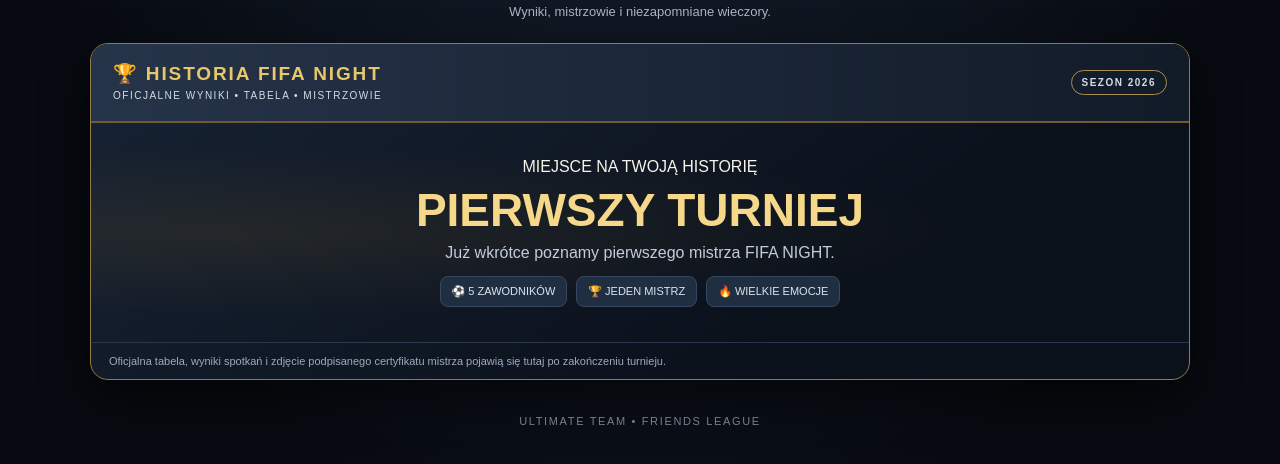
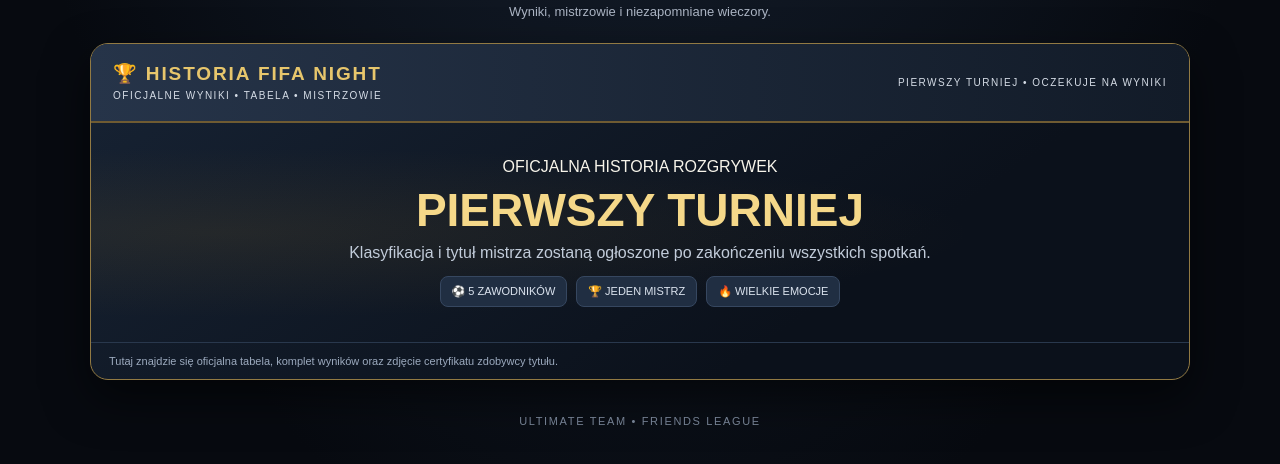
Before and after one commit to ADRESOWKA/fifa-night, a plain HTML site: page index.html in a window 1280 px wide. Shown: the part 718-1182 px from the top of the page. Drawn offline with Linux system fonts and the light colour scheme.

Commit message:
Add files via upload

```diff
--- a/index.html
+++ b/index.html
@@ -58,11 +58,11 @@
  <h2 class="section-title">HISTORIA TURNIEJÓW</h2>
  <p class="section-desc">Wyniki, mistrzowie i niezapomniane wieczory.</p>
  <div class="league-panel">
-  <div class="league-head"><div><strong>🏆 HISTORIA FIFA NIGHT</strong><br><span>OFICJALNE WYNIKI • TABELA • MISTRZOWIE</span></div><span class="demo-label">SEZON 2026</span></div>
+  <div class="league-head"><div><strong>🏆 HISTORIA FIFA NIGHT</strong><br><span>OFICJALNE WYNIKI • TABELA • MISTRZOWIE</span></div><span>PIERWSZY TURNIEJ • OCZEKUJE NA WYNIKI</span></div>
   <div class="champion-feature" style="grid-template-columns:1fr;text-align:center;min-height:220px">
-   <div class="current-leader-card"><div class="winner-kicker">MIEJSCE NA TWOJĄ HISTORIĘ</div><h3>PIERWSZY TURNIEJ</h3><p>Już wkrótce poznamy pierwszego mistrza FIFA NIGHT.</p><div class="winner-stats" style="justify-content:center"><span>⚽ 5 ZAWODNIKÓW</span><span>🏆 JEDEN MISTRZ</span><span>🔥 WIELKIE EMOCJE</span></div></div>
+   <div class="current-leader-card"><div class="winner-kicker">OFICJALNA HISTORIA ROZGRYWEK</div><h3>PIERWSZY TURNIEJ</h3><p>Klasyfikacja i tytuł mistrza zostaną ogłoszone po zakończeniu wszystkich spotkań.</p><div class="winner-stats" style="justify-content:center"><span>⚽ 5 ZAWODNIKÓW</span><span>🏆 JEDEN MISTRZ</span><span>🔥 WIELKIE EMOCJE</span></div></div>
   </div>
-  <div class="league-foot">Oficjalna tabela, wyniki spotkań i zdjęcie podpisanego certyfikatu mistrza pojawią się tutaj po zakończeniu turnieju.</div>
+  <div class="league-foot">Tutaj znajdzie się oficjalna tabela, komplet wyników oraz zdjęcie certyfikatu zdobywcy tytułu.</div>
  </div>
 </section>
 <div class="footer">ULTIMATE TEAM • FRIENDS LEAGUE</div></section><section id="profile" class="profile hidden"><a class="back" href="?">← POWRÓT DO ZAWODNIKÓW</a><div id="profileContent"></div></section></main>
```
